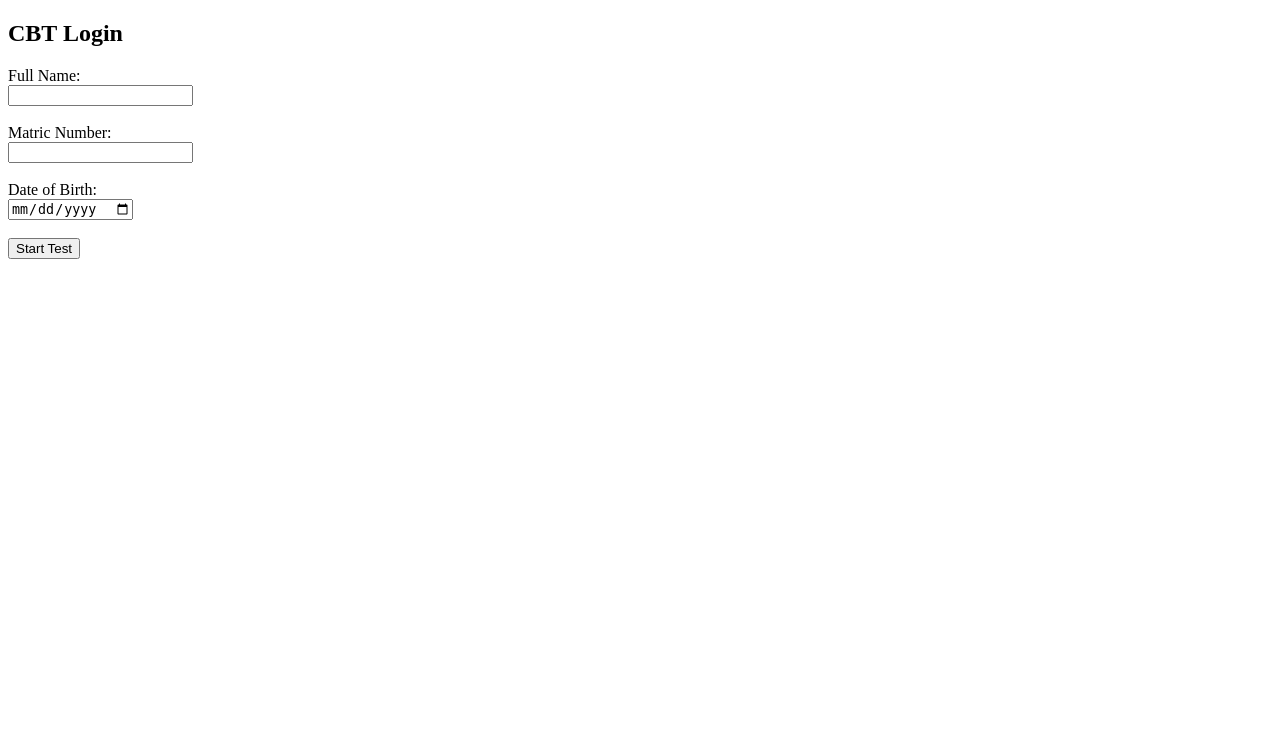
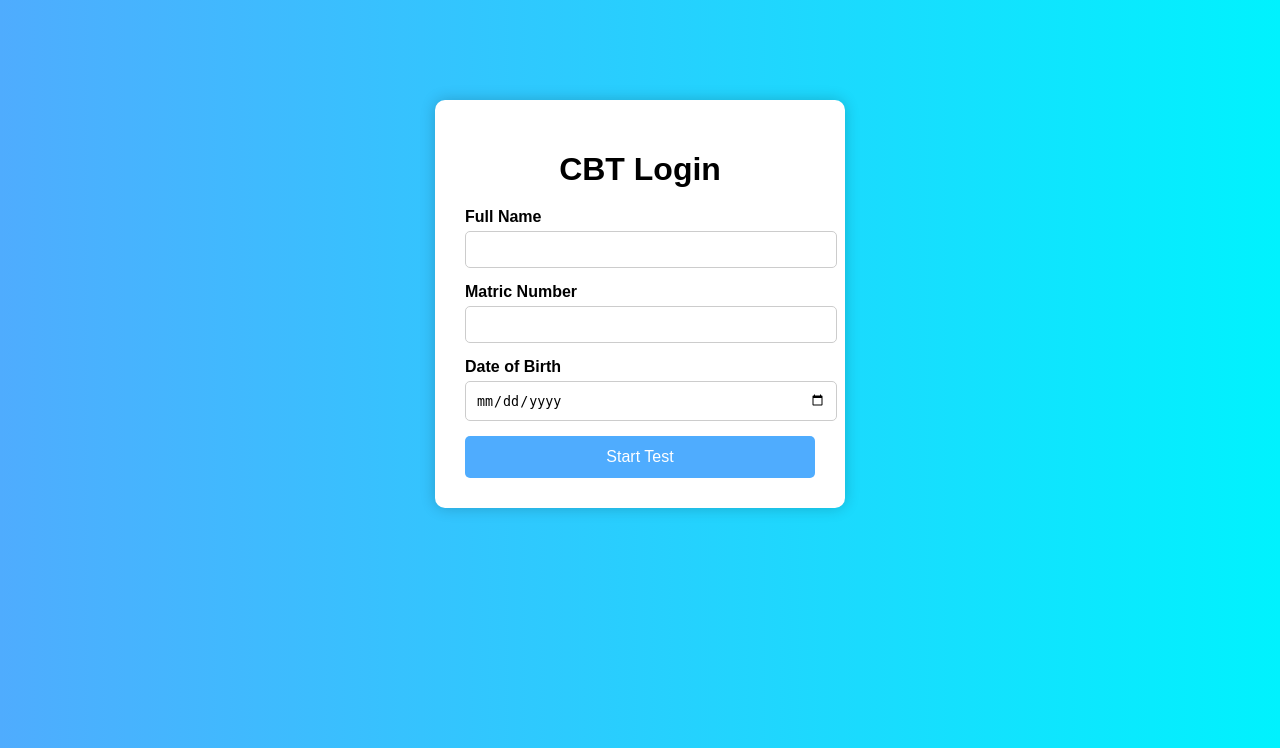
Before and after one commit to mu73875-cmd/CBT-test-project, a Flask app: page / in a window 1280 px wide. Shown: the top 748 px of the page. Run offline with Flask 3, Linux system fonts and the light colour scheme.

Commit message:
adding css to my login

```diff
--- a/Project folder/templates/login.html
+++ b/Project folder/templates/login.html
@@ -1,27 +1,85 @@
 <!DOCTYPE html>
 <html>
 <head>
-<title>Login</title>
+<title>CBT Login</title>
+
+<style>
+
+body{
+    font-family: Arial, sans-serif;
+    background: linear-gradient(to right, #4facfe, #00f2fe);
+    margin: 0;
+    padding: 0;
+}
+
+.container{
+    width: 350px;
+    margin: 100px auto;
+    background: white;
+    padding: 30px;
+    border-radius: 10px;
+    box-shadow: 0 0 15px rgba(0,0,0,0.2);
+}
+
+h1{
+    text-align: center;
+    margin-bottom: 20px;
+}
+
+label{
+    font-weight: bold;
+}
+
+input{
+    width: 100%;
+    padding: 10px;
+    margin-top: 5px;
+    margin-bottom: 15px;
+    border: 1px solid #ccc;
+    border-radius: 5px;
+}
+
+button{
+    width: 100%;
+    padding: 12px;
+    background: #4facfe;
+    border: none;
+    color: white;
+    font-size: 16px;
+    border-radius: 5px;
+    cursor: pointer;
+}
+
+button:hover{
+    background: #007bff;
+}
+
+</style>
+
 </head>
 
 <body>
 
-<h2>CBT Login</h2>
+<div class="container">
+
+<h1>CBT Login</h1>
 
 <form method="POST">
 
-<label>Full Name:</label><br>
-<input type="text" name="username" required><br><br>
+<label>Full Name</label>
+<input type="text" name="username" required>
 
-<label>Matric Number:</label><br>
-<input type="text" name="matric" required><br><br>
+<label>Matric Number</label>
+<input type="text" name="matric" required>
 
-<label>Date of Birth:</label><br>
-<input type="date" name="dob" required><br><br>
+<label>Date of Birth</label>
+<input type="date" name="dob" required>
 
 <button type="submit">Start Test</button>
 
 </form>
 
+</div>
+
 </body>
 </html>
```
